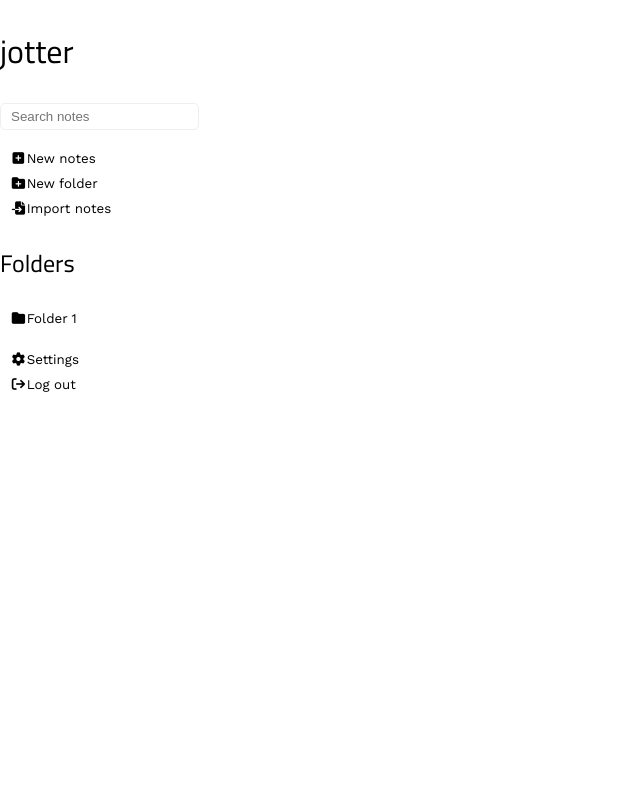
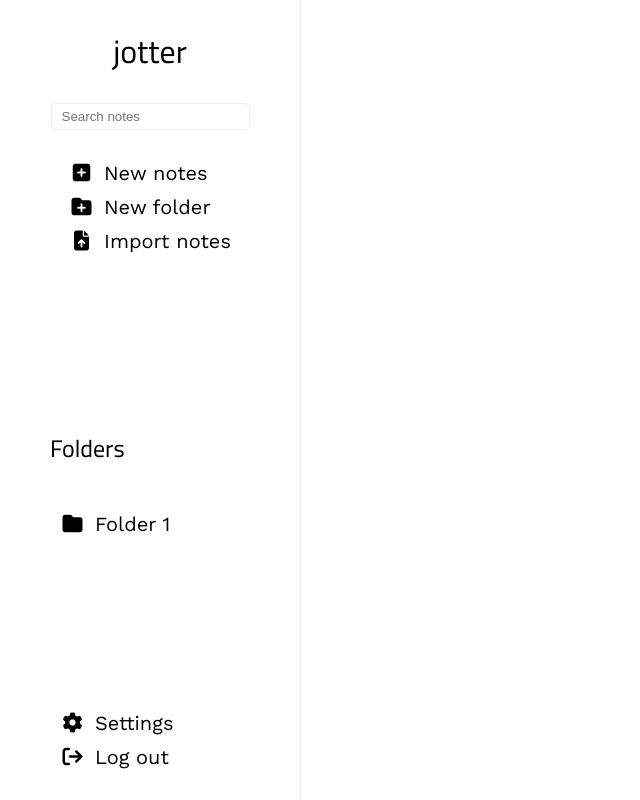
Before and after one commit to bourdier/jotter, a React (Create React App) app: page /login in a window 1280 px wide. Shown: the whole page, without its empty margins (0-640 px from the left). Built offline with nearby package versions, Linux system fonts and the light colour scheme; a web font is replaced by a local one.

Commit message:
Fix icon margin

```diff
--- /dev/null
+++ b/src/assets/sass/layouts/_navtab.scss
@@ -0,0 +1,25 @@
+.navtab {
+  width: 300px;
+  height: 100vh;
+  border-right: 1px solid $secondary;
+  display: flex;
+  flex-direction: column;
+  justify-content: space-between;
+  &__header {
+    display: flex;
+    flex-direction: column;
+    justify-content: center;
+    align-items: center;
+  }
+  &__body {
+    display: flex;
+    flex-direction: column;
+    padding: 10px 50px;
+  }
+  button {
+    font-size: 20px;
+  }
+  i {
+    margin-right: 10px;
+  }
+}
--- a/src/assets/sass/main.scss
+++ b/src/assets/sass/main.scss
@@ -6,4 +6,6 @@
 @import 'components/lists';
 @import 'components/input';
 
-@import 'pages/homepage'
+@import 'layouts/navtab';
+
+@import 'pages/homepage';
--- a/src/components/Navtab.js
+++ b/src/components/Navtab.js
@@ -4,21 +4,21 @@ export default function Navtab() {
       <div className="navtab__header">
         <h1 className="logo">jotter</h1>
         <input type="text" id="searchbox" placeholder="Search notes" />
+        <div className="navtab__tools navtab__body">
+          <ul className="no-bullet">
+            <li><button className="no"><i className="fa-solid fa-fw fa-square-plus"></i>New notes</button></li>
+            <li><button className="no"><i className="fa-solid fa-fw fa-folder-plus"></i>New folder</button></li>
+            <li><button className="no"><i className="fa-solid fa-fw fa-file-arrow-up"></i>Import notes</button></li>
+          </ul>
+        </div>
       </div>
-      <div className="navtab__tools">
-        <ul className="no-bullet">
-          <li><button className="no"><i className="fa-solid fa-fw fa-square-plus"></i>New notes</button></li>
-          <li><button className="no"><i className="fa-solid fa-fw fa-folder-plus"></i>New folder</button></li>
-          <li><button className="no"><i className="fa-solid fa-fw fa-file-import"></i>Import notes</button></li>
-        </ul>
-      </div>
-      <div className="navtab__folders">
+      <div className="navtab__folders navtab__body">
         <h2>Folders</h2>
         <ul className="no-bullet">
           <li><button className="no"><i className="fa-solid fa-fw fa-folder"></i>Folder 1</button></li>
         </ul>
       </div>
-      <div className="navtab__footer">
+      <div className="navtab__footer navtab__body">
         <ul className="no-bullet">
           <li><button className="no"><i className="fa-solid fa-fw fa-gear"></i>Settings</button></li>
           <li><button className="no"><i className="fa-solid fa-fw fa-arrow-right-from-bracket"></i>Log out</button></li>
--- a/src/index.css
+++ b/src/index.css
@@ -67,6 +67,32 @@ input {
 }
 input:active {
   border: 1px solid #000;
+}
+
+.navtab {
+  width: 300px;
+  height: 100vh;
+  border-right: 1px solid #eee;
+  display: flex;
+  flex-direction: column;
+  justify-content: space-between;
+}
+.navtab__header {
+  display: flex;
+  flex-direction: column;
+  justify-content: center;
+  align-items: center;
+}
+.navtab__body {
+  display: flex;
+  flex-direction: column;
+  padding: 10px 50px;
+}
+.navtab button {
+  font-size: 20px;
+}
+.navtab i {
+  margin-right: 10px;
 }
 
 .homepage {
```
Also changed, not shown: 1 other file (tests, documents, lock files or other folders).
